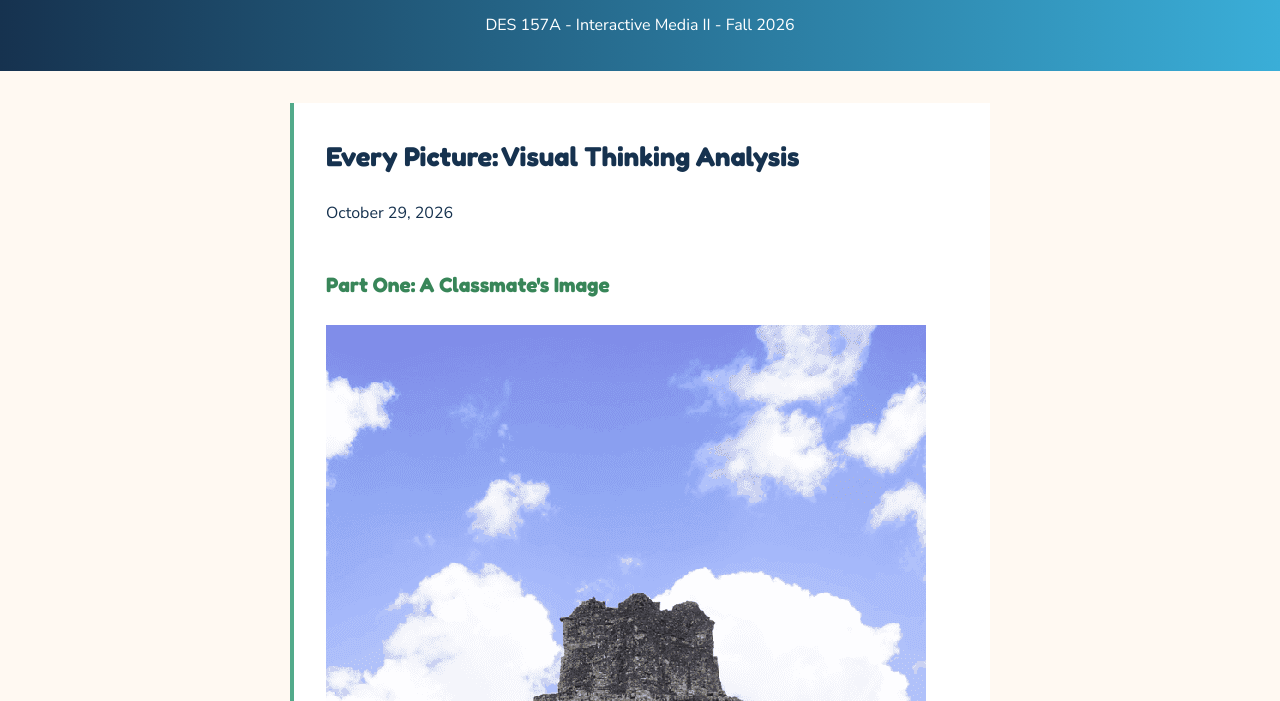
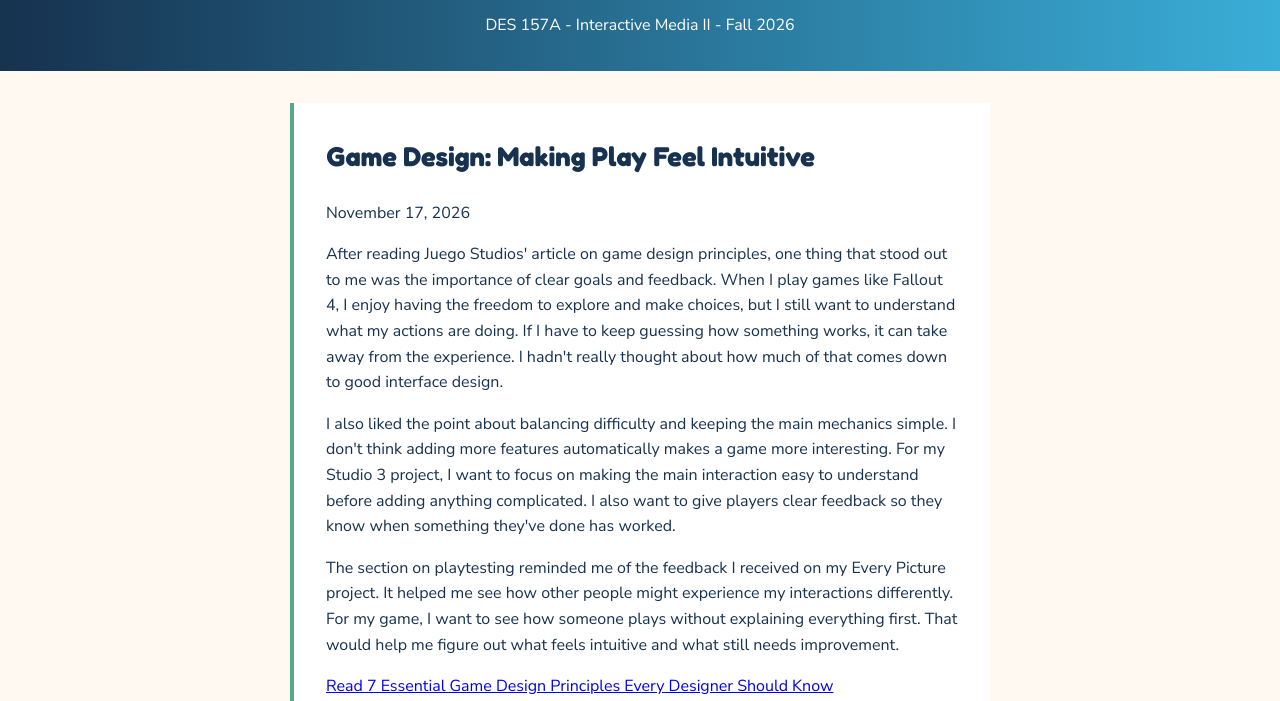
Before and after one commit to cdsagehorn/des157a, a plain HTML site: page journal/index.html in a window 1280 px wide. Shown: the part 99-800 px from the top of the page. Drawn offline with nearby package versions, Linux system fonts and the light colour scheme.

Commit message:
Add Week 8 game design learning journal

```diff
--- a/journal/index.html
+++ b/journal/index.html
@@ -30,6 +30,53 @@
     </header>
 
     <main>
+
+        <!-- Week 8: Game Design Research -->
+        <article>
+
+            <h2>Game Design: Making Play Feel Intuitive</h2>
+
+            <p>
+                <time datetime="2026-11-17">November 17, 2026</time>
+            </p>
+
+            <p>
+                After reading Juego Studios' article on game design principles,
+                one thing that stood out to me was the importance of clear goals
+                and feedback. When I play games like Fallout 4, I enjoy having
+                the freedom to explore and make choices, but I still want to
+                understand what my actions are doing. If I have to keep guessing
+                how something works, it can take away from the experience.
+                I hadn't really thought about how much of that comes down
+                to good interface design.
+            </p>
+
+            <p>
+                I also liked the point about balancing difficulty and keeping
+                the main mechanics simple. I don't think adding more features
+                automatically makes a game more interesting. For my Studio 3
+                project, I want to focus on making the main interaction easy
+                to understand before adding anything complicated. I also want
+                to give players clear feedback so they know when something
+                they've done has worked.
+            </p>
+
+            <p>
+                The section on playtesting reminded me of the feedback I
+                received on my Every Picture project. It helped me see how
+                other people might experience my interactions differently.
+                For my game, I want to see how someone plays without
+                explaining everything first. That would help me figure
+                out what feels intuitive and what still needs improvement.
+            </p>
+
+            <p>
+                <a href="https://www.juegostudio.com/blog/game-design-principles-every-game-designer-should-know">
+                    Read 7 Essential Game Design Principles Every Designer Should Know
+                </a>
+            </p>
+
+        </article>
 
         <!-- Week 6: Visual Thinking Analysis -->
         <article>
```
